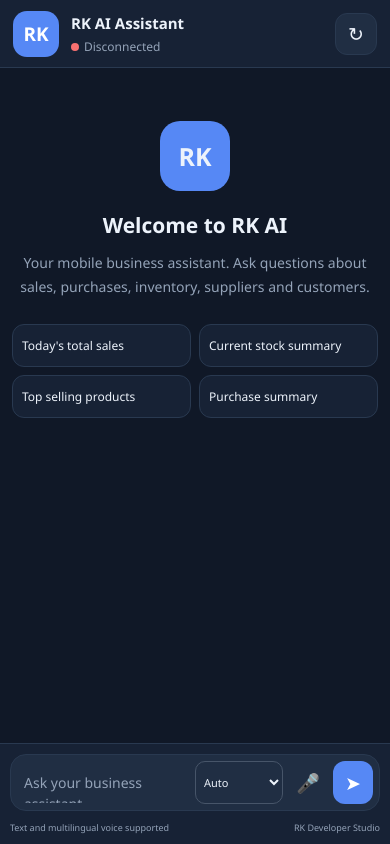
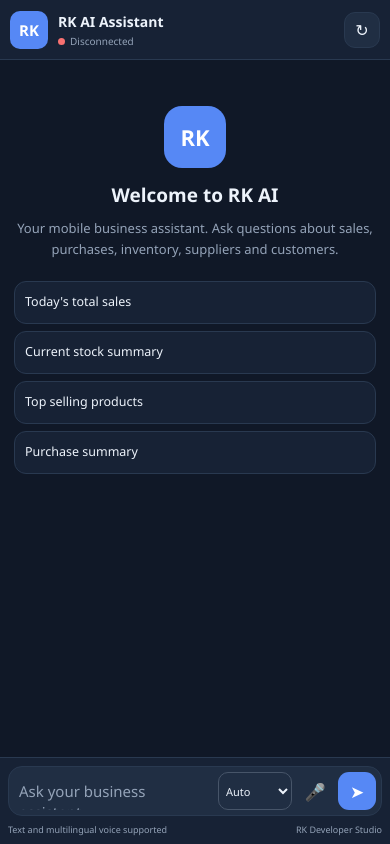
Before and after one commit to rkdeveloperstudio-cloud/RK-AI, a plain HTML site: page index.html in a window 390 px wide. Drawn offline with Linux system fonts and the light colour scheme.

Commit message:
Update index.html

```diff
--- a/index.html
+++ b/index.html
@@ -25,6 +25,12 @@
     --primary-hover: #3972ed;
     --success: #22c58b;
     --danger: #f87171;
+
+    /* Safe-area insets (notch / home indicator) */
+    --safe-top: env(safe-area-inset-top, 0px);
+    --safe-bottom: env(safe-area-inset-bottom, 0px);
+    --safe-left: env(safe-area-inset-left, 0px);
+    --safe-right: env(safe-area-inset-right, 0px);
 }
 
 * {
@@ -38,6 +44,7 @@ body {
     width: 100%;
     height: 100%;
     overflow: hidden;
+    -webkit-text-size-adjust: 100%;
 }
 
 html {
@@ -56,6 +63,7 @@ button,
 textarea,
 select {
     font-family: inherit;
+    font-size: inherit;
 }
 
 button,
@@ -71,22 +79,26 @@ button {
     width: 100%;
     max-width: 950px;
     height: 100%;
-    margin: auto;
+    margin: 0 auto;
     display: flex;
     flex-direction: column;
     background: var(--bg);
     min-width: 0;
-}
-
-/* HEADER */
+    padding-left: var(--safe-left);
+    padding-right: var(--safe-right);
+}
+
+/* ---------------- HEADER ---------------- */
 
 .header {
-    flex-shrink: 0;
-    min-height: 76px;
-    padding: 12px 18px;
+    flex: 0 0 auto;
+    min-height: 68px;
+    padding: 10px 14px;
+    padding-top: calc(10px + var(--safe-top));
     display: flex;
     align-items: center;
     justify-content: space-between;
+    gap: 10px;
     background: var(--panel);
     border-bottom: 1px solid var(--border);
 }
@@ -94,42 +106,55 @@ button {
 .brand {
     display: flex;
     align-items: center;
-    gap: 12px;
+    gap: 10px;
     min-width: 0;
+    flex: 1 1 auto;
 }
 
 .logo {
-    width: 46px;
-    height: 46px;
-    flex-shrink: 0;
+    width: 42px;
+    height: 42px;
+    flex: 0 0 42px;
     background: var(--primary);
-    border-radius: 14px;
+    border-radius: 12px;
     display: flex;
     justify-content: center;
     align-items: center;
-    font-size: 19px;
+    font-size: 17px;
     font-weight: 800;
-    color: white;
+    color: #fff;
+}
+
+.brand-text {
+    min-width: 0;
+    overflow: hidden;
 }
 
 .brand h1 {
-    font-size: 17px;
+    font-size: 15px;
     font-weight: 650;
+    white-space: nowrap;
+    overflow: hidden;
+    text-overflow: ellipsis;
 }
 
 .connection {
     color: var(--muted);
-    font-size: 12px;
-    margin-top: 5px;
+    font-size: 11px;
+    margin-top: 3px;
+    white-space: nowrap;
+    overflow: hidden;
+    text-overflow: ellipsis;
 }
 
 .dot {
     display: inline-block;
-    width: 8px;
-    height: 8px;
+    width: 7px;
+    height: 7px;
     border-radius: 50%;
     margin-right: 5px;
     background: var(--danger);
+    vertical-align: middle;
 }
 
 .dot.online {
@@ -138,76 +163,87 @@ button {
 
 .header-actions {
     display: flex;
-    gap: 8px;
+    gap: 6px;
+    flex: 0 0 auto;
 }
 
 .icon-button {
-    width: 42px;
-    height: 42px;
+    width: 40px;
+    height: 40px;
     border: 1px solid var(--border);
-    border-radius: 12px;
+    border-radius: 11px;
     background: var(--panel2);
     color: var(--text);
-    font-size: 19px;
-}
-
-/* CHAT */
+    font-size: 18px;
+    display: inline-flex;
+    align-items: center;
+    justify-content: center;
+}
+
+/* ---------------- CHAT ---------------- */
 
 .chat-area {
     flex: 1 1 auto;
     min-height: 0;
     overflow-y: auto;
     -webkit-overflow-scrolling: touch;
-    padding: 24px 18px;
+    padding: 18px 14px;
     scroll-behavior: smooth;
     overscroll-behavior: contain;
+    min-width: 0;
 }
 
 .welcome {
     max-width: 520px;
-    margin: 50px auto 30px;
+    margin: 32px auto 24px;
     text-align: center;
+    padding: 0 4px;
 }
 
 .welcome-logo {
-    width: 70px;
-    height: 70px;
-    border-radius: 20px;
+    width: 62px;
+    height: 62px;
+    border-radius: 18px;
     background: var(--primary);
     display: flex;
     align-items: center;
     justify-content: center;
-    margin: auto auto 20px;
-    font-size: 25px;
+    margin: 0 auto 16px;
+    font-size: 22px;
     font-weight: 800;
+    color: #fff;
 }
 
 .welcome h2 {
-    font-size: 24px;
-    margin-bottom: 12px;
+    font-size: 21px;
+    margin-bottom: 10px;
+    line-height: 1.25;
 }
 
 .welcome p {
     color: var(--muted);
-    font-size: 14px;
-    line-height: 1.7;
+    font-size: 13.5px;
+    line-height: 1.6;
 }
 
 .suggestions {
     display: grid;
-    grid-template-columns: repeat(2, 1fr);
-    gap: 10px;
-    margin-top: 25px;
+    grid-template-columns: repeat(2, minmax(0, 1fr));
+    gap: 8px;
+    margin-top: 22px;
 }
 
 .suggestion {
     background: var(--panel);
     border: 1px solid var(--border);
     border-radius: 12px;
-    padding: 14px 10px;
+    padding: 12px 10px;
     color: var(--text);
-    font-size: 13px;
+    font-size: 12.5px;
+    line-height: 1.35;
     text-align: left;
+    min-width: 0;
+    overflow-wrap: anywhere;
 }
 
 .suggestion:hover {
@@ -215,11 +251,12 @@ button {
     background: var(--panel2);
 }
 
-/* MESSAGES */
+/* ---------------- MESSAGES ---------------- */
 
 .message-row {
     display: flex;
-    margin-bottom: 20px;
+    margin-bottom: 16px;
+    min-width: 0;
 }
 
 .message-row.user {
@@ -231,18 +268,20 @@ button {
 }
 
 .message-bubble {
-    max-width: 85%;
-    padding: 14px 16px;
+    max-width: 88%;
+    padding: 12px 14px;
     border-radius: 16px;
     font-size: 14px;
-    line-height: 1.65;
+    line-height: 1.6;
     overflow-wrap: anywhere;
+    word-break: break-word;
     white-space: pre-wrap;
+    min-width: 0;
 }
 
 .user .message-bubble {
     background: var(--primary);
-    color: white;
+    color: #fff;
     border-bottom-right-radius: 4px;
 }
 
@@ -255,7 +294,7 @@ button {
 
 .message-time {
     display: block;
-    margin-top: 7px;
+    margin-top: 6px;
     font-size: 10px;
     opacity: 0.65;
     text-align: right;
@@ -264,38 +303,41 @@ button {
 .message-label {
     font-size: 11px;
     color: var(--muted);
-    margin-bottom: 5px;
+    margin-bottom: 4px;
 }
 
 .typing {
     color: var(--muted);
     font-size: 13px;
-    padding: 12px;
-}
-
-/* INPUT */
+    padding: 10px 4px;
+}
+
+/* ---------------- INPUT ---------------- */
 
 .input-section {
-    flex-shrink: 0;
-    padding: 14px 16px 10px;
+    flex: 0 0 auto;
+    padding: 10px 12px;
+    padding-bottom: calc(10px + var(--safe-bottom));
     background: var(--panel);
     border-top: 1px solid var(--border);
+    min-width: 0;
 }
 
 .input-container {
     display: flex;
-    align-items: center;
-    gap: 8px;
+    align-items: flex-end;
+    gap: 6px;
     width: 100%;
     min-width: 0;
     background: var(--panel2);
     border: 1px solid var(--border);
     border-radius: 16px;
-    padding: 8px;
+    padding: 6px;
 }
 
 .input-container textarea {
     flex: 1 1 0;
+    /* Crucial for flexbox: allow the textarea to shrink. */
     width: 0;
     min-width: 0;
     max-height: 130px;
@@ -304,48 +346,37 @@ button {
     border: none;
     outline: none;
     color: var(--text);
-    padding: 10px 7px;
-    font-size: 14px;
-    line-height: 1.5;
+    padding: 9px 6px;
+    font-size: 15px;
+    line-height: 1.45;
 }
 
 .input-container textarea::placeholder {
     color: var(--muted);
 }
 
-/* VOICE LANGUAGE SELECTOR */
+/* ---------------- VOICE LANGUAGE SELECTOR ---------------- */
 
 #voiceLanguage {
-    display: block !important;
-    visibility: visible !important;
-    opacity: 1 !important;
-
-    flex: 0 0 105px;
-    width: 105px;
-    min-width: 105px;
-    max-width: 105px;
-
-    height: 43px;
-    min-height: 43px;
-
-    padding: 0 7px;
+    display: block;
+    flex: 0 0 auto;
+    /* Never wider than 30% of the row, never narrower than 64px. */
+    width: auto;
+    min-width: 64px;
+    max-width: 30%;
+    height: 40px;
+    padding: 0 4px;
     margin: 0;
-
-    color: #edf3fb;
-    background-color: #202e43;
-
+    color: var(--text);
+    background-color: var(--panel2);
     border: 1px solid #475569;
     border-radius: 10px;
-
-    font-family: inherit;
     font-size: 12px;
-
     appearance: auto;
     -webkit-appearance: menulist;
-
     outline: none;
     cursor: pointer;
-    flex-shrink: 0;
+    text-overflow: ellipsis;
 }
 
 #voiceLanguage:focus {
@@ -353,26 +384,30 @@ button {
 }
 
 #voiceLanguage option {
-    color: #edf3fb;
-    background-color: #202e43;
-}
-
-/* BUTTONS */
+    color: var(--text);
+    background-color: var(--panel2);
+}
+
+/* ---------------- BUTTONS ---------------- */
 
 .send-button,
 .mic-button {
-    width: 43px;
-    height: 43px;
-    min-width: 43px;
-    flex: 0 0 43px;
+    flex: 0 0 40px;
+    width: 40px;
+    height: 40px;
+    min-width: 40px;
     border: none;
     border-radius: 12px;
-    font-size: 19px;
+    font-size: 18px;
+    display: inline-flex;
+    align-items: center;
+    justify-content: center;
+    padding: 0;
 }
 
 .send-button {
     background: var(--primary);
-    color: white;
+    color: #fff;
 }
 
 .send-button:hover {
@@ -386,7 +421,7 @@ button {
 
 .mic-button.recording {
     background: var(--danger);
-    color: white;
+    color: #fff;
     animation: pulse 1s infinite;
 }
 
@@ -397,114 +432,327 @@ select:disabled {
 }
 
 @keyframes pulse {
-    50% {
-        opacity: 0.55;
-    }
-}
-
-/* FOOTER */
+    50% { opacity: 0.55; }
+}
+
+/* ---------------- FOOTER ---------------- */
 
 .input-footer {
     display: flex;
     justify-content: space-between;
-    gap: 10px;
-    margin-top: 10px;
+    align-items: center;
+    gap: 8px;
+    margin-top: 8px;
     color: var(--muted);
     font-size: 10px;
-}
-
-/* NOTIFICATION */
+    line-height: 1.3;
+    min-width: 0;
+}
+
+.input-footer span {
+    min-width: 0;
+    overflow: hidden;
+    text-overflow: ellipsis;
+    white-space: nowrap;
+}
+
+/* ---------------- TOAST ---------------- */
 
 .toast {
     position: fixed;
     left: 50%;
-    bottom: 95px;
+    bottom: calc(80px + var(--safe-bottom));
     transform: translateX(-50%);
     background: #26374e;
-    color: white;
+    color: #fff;
     border: 1px solid var(--border);
     border-radius: 10px;
-    padding: 11px 16px;
+    padding: 10px 14px;
     font-size: 13px;
     display: none;
     z-index: 10000;
-    max-width: 90%;
+    width: max-content;
+    max-width: min(90vw, 480px);
     text-align: center;
+    overflow-wrap: anywhere;
+    box-shadow: 0 6px 18px rgba(0, 0, 0, 0.35);
 }
 
 .toast.show {
     display: block;
 }
 
-/* MOBILE */
-
-@media (max-width: 600px) {
-
+/* ---------------- SMALL PHONES (≤ 420px) ---------------- */
+
+@media (max-width: 420px) {
     .header {
-        min-height: 68px;
-        padding: 10px 13px;
+        padding: 8px 10px;
+        padding-top: calc(8px + var(--safe-top));
+        min-height: 60px;
+    }
+
+    .logo {
+        width: 38px;
+        height: 38px;
+        flex-basis: 38px;
+        font-size: 15px;
+        border-radius: 10px;
     }
 
     .brand h1 {
+        font-size: 14px;
+    }
+
+    .connection {
+        font-size: 10px;
+    }
+
+    .icon-button {
+        width: 36px;
+        height: 36px;
+        font-size: 16px;
+    }
+
+    .chat-area {
+        padding: 14px 10px;
+    }
+
+    .welcome h2 {
+        font-size: 19px;
+    }
+
+    .welcome p {
+        font-size: 13px;
+    }
+
+    .suggestions {
+        grid-template-columns: 1fr;
+        gap: 7px;
+    }
+
+    .message-bubble {
+        max-width: 92%;
+        font-size: 14px;
+    }
+
+    .input-section {
+        padding: 8px 8px;
+        padding-bottom: calc(8px + var(--safe-bottom));
+    }
+
+    .input-container {
+        gap: 4px;
+        padding: 5px;
+        border-radius: 14px;
+    }
+
+    .input-container textarea {
+        padding: 8px 5px;
         font-size: 15px;
     }
 
-    .chat-area {
-        padding: 18px 12px;
-    }
-
-    .welcome {
-        margin-top: 35px;
-    }
-
-    .welcome h2 {
-        font-size: 21px;
-    }
-
-    .suggestions {
-        grid-template-columns: 1fr 1fr;
-        gap: 8px;
-    }
-
-    .suggestion {
-        font-size: 12px;
-        padding: 12px 9px;
-    }
-
-    .message-bubble {
-        max-width: 90%;
-        font-size: 14px;
-    }
-
-    .input-section {
-        padding: 10px;
-    }
-
-    .input-container {
-        gap: 5px;
-        padding: 6px;
-    }
-
     #voiceLanguage {
-        flex: 0 0 88px;
-        width: 88px;
-        min-width: 88px;
-        max-width: 88px;
+        min-width: 58px;
+        max-width: 26%;
+        height: 38px;
         font-size: 11px;
-        padding: 0 4px;
+        padding: 0 3px;
     }
 
     .send-button,
     .mic-button {
-        width: 40px;
-        min-width: 40px;
-        flex: 0 0 40px;
-        height: 43px;
+        flex: 0 0 38px;
+        width: 38px;
+        height: 38px;
+        min-width: 38px;
+        border-radius: 11px;
+        font-size: 17px;
     }
 
     .input-footer {
         font-size: 9px;
     }
+
+    .toast {
+        bottom: calc(72px + var(--safe-bottom));
+        font-size: 12px;
+        padding: 9px 12px;
+    }
+}
+
+/* ---------------- VERY SMALL PHONES (≤ 340px) ---------------- */
+
+@media (max-width: 340px) {
+    .input-container {
+        flex-wrap: wrap;
+    }
+
+    .input-container textarea {
+        flex: 1 1 100%;
+        width: 100%;
+        min-height: 40px;
+        padding: 8px 6px;
+    }
+
+    #voiceLanguage {
+        flex: 1 1 auto;
+        max-width: none;
+        min-width: 0;
+        height: 36px;
+    }
+
+    .send-button,
+    .mic-button {
+        flex: 0 0 36px;
+        width: 36px;
+        height: 36px;
+        min-width: 36px;
+    }
+
+    .input-footer span:last-child {
+        display: none;
+    }
+}
+
+/* ---------------- LANDSCAPE PHONE ---------------- */
+
+@media (max-height: 480px) and (orientation: landscape) {
+    .welcome {
+        margin: 16px auto 14px;
+    }
+
+    .welcome-logo {
+        width: 48px;
+        height: 48px;
+        font-size: 18px;
+        margin-bottom: 10px;
+    }
+
+    .welcome h2 {
+        font-size: 18px;
+        margin-bottom: 6px;
+    }
+
+    .welcome p {
+        font-size: 12.5px;
+    }
+
+    .suggestions {
+        margin-top: 14px;
+    }
+
+    .chat-area {
+        padding: 12px 12px;
+    }
+
+    .header {
+        min-height: 54px;
+    }
+}
+
+/* ---------------- TABLET / DESKTOP (≥ 700px) ---------------- */
+
+@media (min-width: 700px) {
+    .header {
+        padding: 12px 20px;
+        padding-top: calc(12px + var(--safe-top));
+        min-height: 74px;
+    }
+
+    .logo {
+        width: 46px;
+        height: 46px;
+        flex-basis: 46px;
+        font-size: 19px;
+        border-radius: 14px;
+    }
+
+    .brand h1 {
+        font-size: 17px;
+    }
+
+    .connection {
+        font-size: 12px;
+    }
+
+    .chat-area {
+        padding: 24px 20px;
+    }
+
+    .welcome {
+        margin-top: 50px;
+    }
+
+    .welcome h2 {
+        font-size: 24px;
+    }
+
+    .welcome p {
+        font-size: 14px;
+    }
+
+    .suggestions {
+        gap: 10px;
+        margin-top: 25px;
+    }
+
+    .suggestion {
+        padding: 14px 12px;
+        font-size: 13px;
+    }
+
+    .message-bubble {
+        max-width: 75%;
+        font-size: 14.5px;
+    }
+
+    .input-section {
+        padding: 14px 20px;
+        padding-bottom: calc(10px + var(--safe-bottom));
+    }
+
+    .input-container {
+        gap: 8px;
+        padding: 8px;
+    }
+
+    .input-container textarea {
+        padding: 10px 8px;
+        font-size: 15px;
+    }
+
+    #voiceLanguage {
+        min-width: 92px;
+        max-width: 140px;
+        height: 42px;
+        font-size: 12.5px;
+        padding: 0 6px;
+    }
+
+    .send-button,
+    .mic-button {
+        flex: 0 0 42px;
+        width: 42px;
+        height: 42px;
+        min-width: 42px;
+        border-radius: 12px;
+        font-size: 19px;
+    }
+
+    .input-footer {
+        font-size: 10.5px;
+    }
+}
+
+/* ---------------- REDUCED MOTION ---------------- */
+
+@media (prefers-reduced-motion: reduce) {
+    .chat-area {
+        scroll-behavior: auto;
+    }
+    .mic-button.recording {
+        animation: none;
+    }
 }
 </style>
 </head>
@@ -514,13 +762,10 @@ select:disabled {
 <div class="app">
 
     <header class="header">
-
         <div class="brand">
             <div class="logo">RK</div>
-
-            <div>
+            <div class="brand-text">
                 <h1>RK AI Assistant</h1>
-
                 <div class="connection" id="connectionStatus">
                     <span class="dot"></span>
                     Backend not connected
@@ -532,21 +777,14 @@ select:disabled {
             <button class="icon-button"
                     id="clearButton"
                     title="Clear chat"
-                    aria-label="Clear chat">
-                ↻
-            </button>
+                    aria-label="Clear chat">↻</button>
         </div>
-
     </header>
 
     <main class="chat-area" id="chatArea">
-
         <section class="welcome" id="welcome">
-
             <div class="welcome-logo">RK</div>
-
             <h2>Welcome to RK AI</h2>
-
             <p>
                 Your mobile business assistant.
                 Ask questions about sales, purchases,
@@ -554,29 +792,11 @@ select:disabled {
             </p>
 
             <div class="suggestions">
-
-                <button class="suggestion"
-                        data-message="Check my today's total sales">
-                    Today's total sales
-                </button>
-
-                <button class="suggestion"
-                        data-message="Show my current stock summary">
-                    Current stock summary
-                </button>
-
-                <button class="suggestion"
-                        data-message="Show my top selling products">
-                    Top selling products
-                </button>
-
-                <button class="suggestion"
-                        data-message="Show my purchase summary">
-                    Purchase summary
-                </button>
-
+                <button class="suggestion" data-message="Check my today's total sales">Today's total sales</button>
+                <button class="suggestion" data-message="Show my current stock summary">Current stock summary</button>
+                <button class="suggestion" data-message="Show my top selling products">Top selling products</button>
+                <button class="suggestion" data-message="Show my purchase summary">Purchase summary</button>
             </div>
-
         </section>
 
         <div id="messages"></div>
@@ -584,13 +804,10 @@ select:disabled {
         <div id="typingIndicator" class="typing" hidden>
             RK AI is processing...
         </div>
-
     </main>
 
     <footer class="input-section">
-
         <div class="input-container">
-
             <textarea
                 id="messageInput"
                 placeholder="Ask your business assistant..."
@@ -601,39 +818,28 @@ select:disabled {
             <select id="voiceLanguage"
                     aria-label="Voice transcription language"
                     title="Voice language">
-
                 <option value="">Auto</option>
                 <option value="en">English</option>
                 <option value="ml">മലയാളം</option>
                 <option value="ar">العربية</option>
                 <option value="hi">हिन्दी</option>
-
             </select>
 
             <button class="mic-button"
                     id="micButton"
                     title="Start voice recording"
-                    aria-label="Start voice recording">
-                🎤
-            </button>
+                    aria-label="Start voice recording">🎤</button>
 
             <button class="send-button"
                     id="sendButton"
                     title="Send message"
-                    aria-label="Send message">
-                ➤
-            </button>
-
+                    aria-label="Send message">➤</button>
         </div>
 
         <div class="input-footer">
-            <span id="inputStatus">
-                Text and multilingual voice supported
-            </span>
-
+            <span id="inputStatus">Text and multilingual voice supported</span>
             <span>RK Developer Studio</span>
         </div>
-
     </footer>
 
 </div>
@@ -642,7 +848,6 @@ select:disabled {
      id="toast"
      role="status"
      aria-live="polite"></div>
-
 <script>
 "use strict";
 
```
